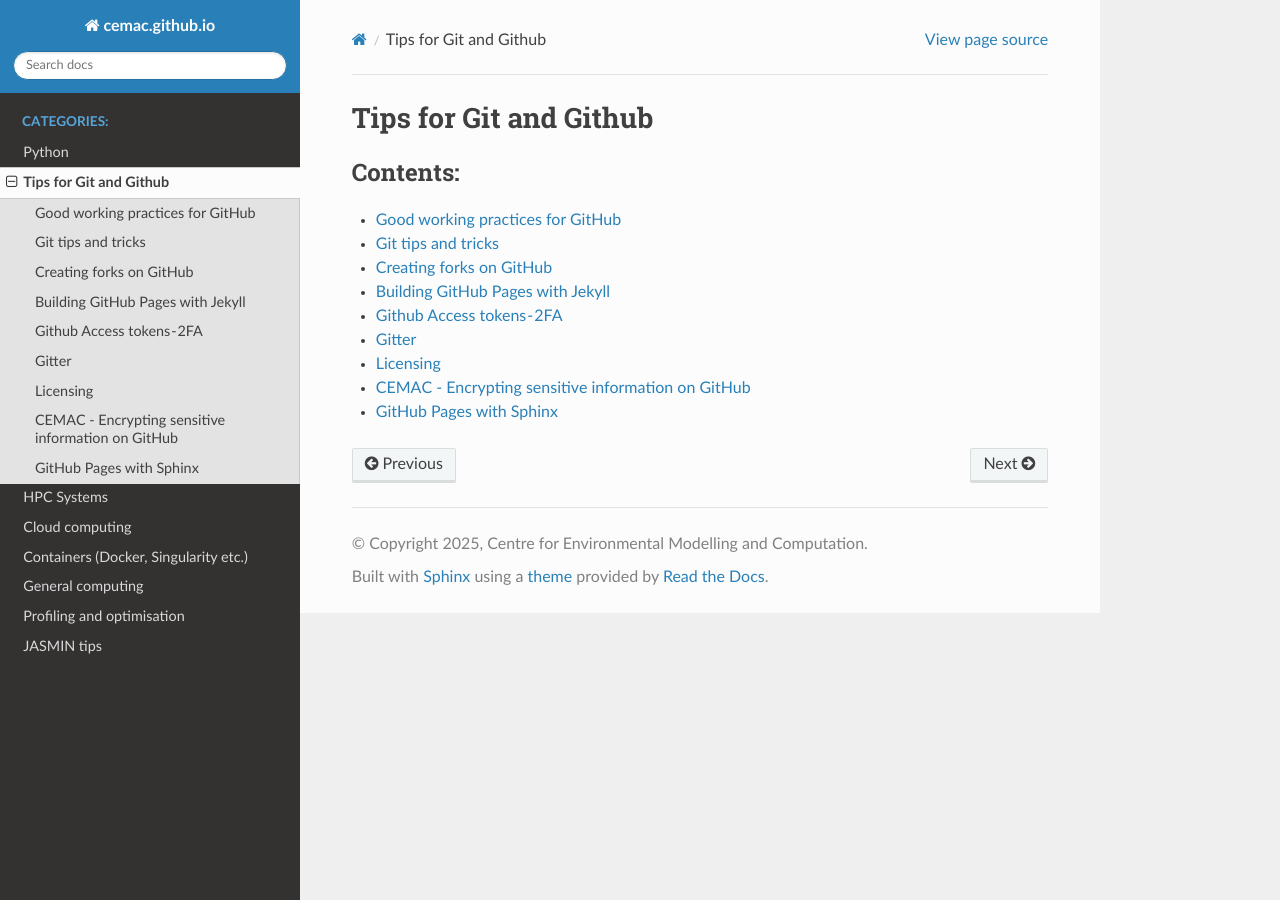
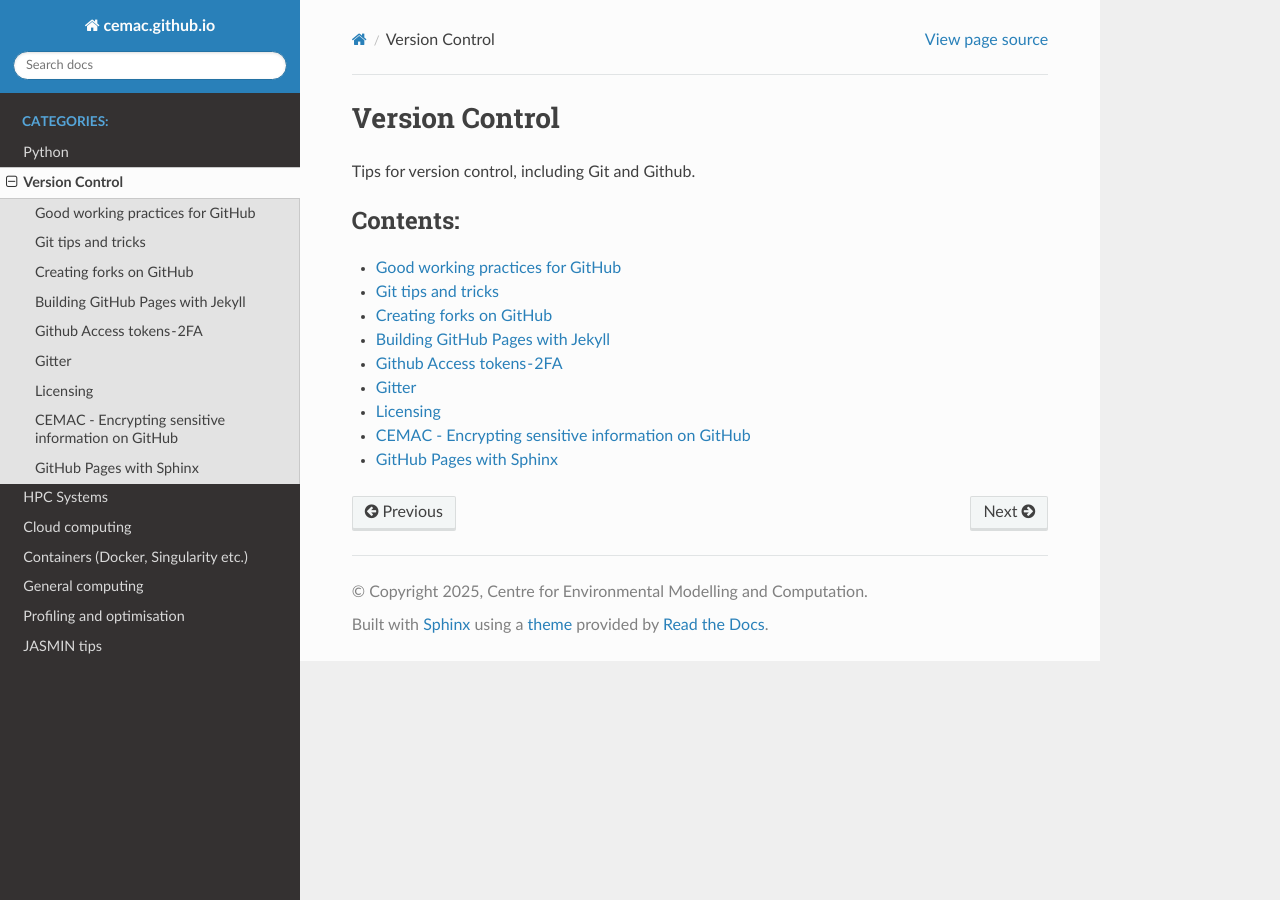
Before and after one commit to cemac/cemac.github.io, a Sphinx documentation site: the page built from source/pages/git_and_github/index.rst, in a window 1280 px wide. Built offline with Sphinx 7.4.7 and the Read the Docs theme 3.1.0, drawn with Linux system fonts in a browser that asks for light colours; pages that are not in the unit, such as notebooks, are missing from menus.

Commit message:
Update index.rst

```diff
--- a/source/pages/git_and_github/index.rst
+++ b/source/pages/git_and_github/index.rst
@@ -3,9 +3,9 @@
    You can adapt this file completely to your liking, but it should at least
    contain the root `toctree` directive.
 
-Tips for Git and Github
+Version Control
 =============================
-
+Tips for version control, including Git and Github.
 
 
 .. toctree::
```
